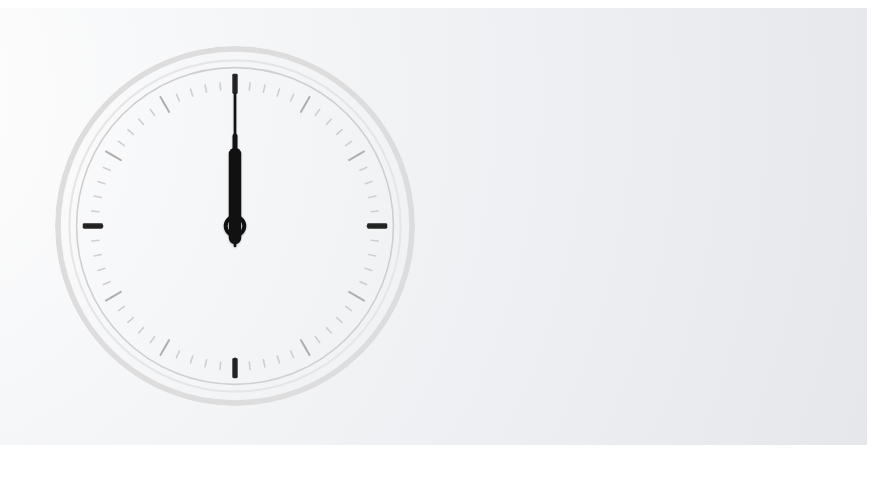
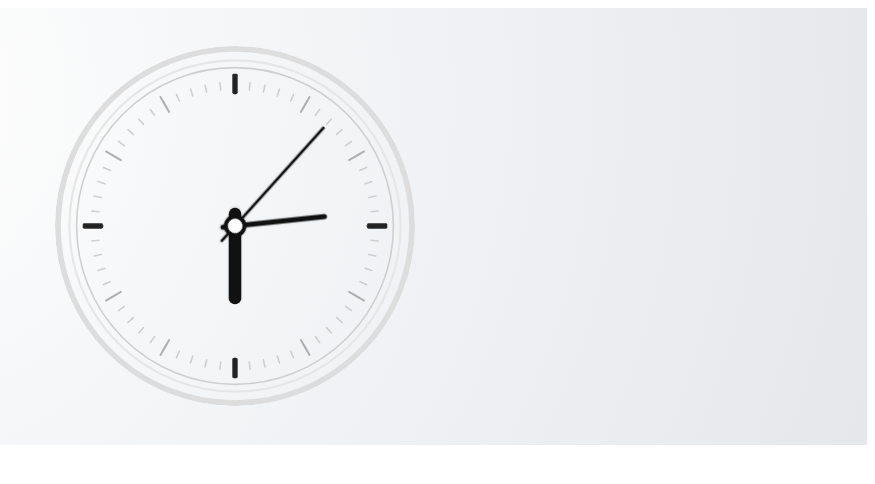
Before and after one commit to jaymes-nsek/NRLA-Dashboard, an Angular app: page / in a window 1280 px wide. Shown: the top 484 px of the page, without its empty margins (405-1280 px from the left). Built offline with nearby package versions, Linux system fonts and the light colour scheme.

Commit message:
Apply CSS animation keyframes for minute, hour, and second hands to confirm animation behavior

```diff
--- a/src/app/features/clock-face/clock-face.component.scss
+++ b/src/app/features/clock-face/clock-face.component.scss
@@ -27,6 +27,9 @@
   transform-origin: center;
   will-change: transform;
   filter: drop-shadow(0 1px 1px rgba(0, 0, 0, 0.18));
+  z-index: 10;
+
+  animation: rotate 60s steps(60) infinite;
 }
 
 .clock-face__minute-hand {
@@ -39,11 +42,14 @@
   //display: none;
 }
 
+
 .clock-face__minute-hand-image {
   inline-size: auto;
   transform-origin: center;
   will-change: transform;
   filter: drop-shadow(0 1px 1px rgba(0, 0, 0, 0.18));
+
+  animation: rotate 30s steps(30) infinite;
 }
 
 .clock-face__hour-hand {
@@ -61,4 +67,12 @@
   transform-origin: center;
   will-change: transform;
   filter: drop-shadow(0 1px 1px rgba(0, 0, 0, 0.18));
+
+  animation: rotate 15s steps(10) infinite;
 }
+
+@keyframes rotate {
+  to {
+    transform: rotate(360deg);
+  }
+}
```
